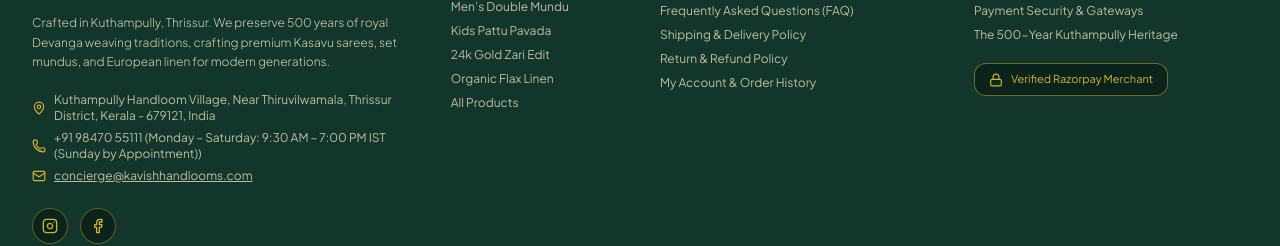
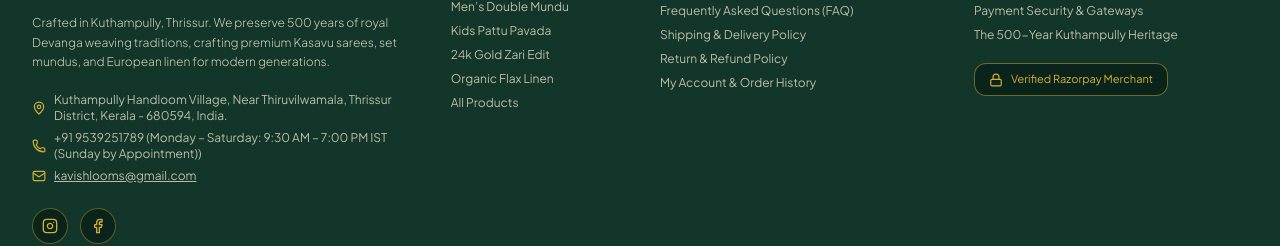
Before and after one commit to sk-sanju/kavish, a React (Vite) app: page / in a window 1280 px wide. Shown: the part 4414-4660 px from the top of the page. Built offline with nearby package versions, Linux system fonts and the light colour scheme; no server answers; the database is empty; a web font is replaced by a local one.

Commit message:
feat: implement central configuration, admin management context, and supporting UI components

```diff
--- a/index.html
+++ b/index.html
@@ -44,14 +44,14 @@
       "url": "https://kavish.xenotrix.in",
       "logo": "https://kavish.xenotrix.in/src/assets/logo.png",
       "description": "Authentic Kuthampully GI Tag Kasavu Sarees, Men's Mundu & Luxury Kerala Handlooms",
-      "telephone": "+919847055111",
-      "email": "concierge@kavishhandlooms.com",
+      "telephone": "+919539251789",
+      "email": "kavishlooms@gmail.com",
       "address": {
         "@type": "PostalAddress",
         "streetAddress": "Kuthampully Handloom Village, Near Thiruvilwamala",
         "addressLocality": "Thrissur",
         "addressRegion": "Kerala",
-        "postalCode": "679121",
+        "postalCode": "680594",
         "addressCountry": "IN"
       },
       "priceRange": "₹₹",
--- a/src/components/admin/ContentManagement.tsx
+++ b/src/components/admin/ContentManagement.tsx
@@ -25,12 +25,12 @@ export const ContentManagement: React.FC = () => {
       atelierTitle: 'Kavish Kuthampully Atelier',
       atelierSubtitle: 'Headquarters & Loom House',
       addressLine1: 'Kuthampully Handloom Village, Near Thiruvilwamala',
-      addressLine2: 'Thrissur District, Kerala - 679121, India',
+      addressLine2: 'Thrissur District, Kerala - 680594, India.',
       visitingHoursLine1: 'Monday – Saturday: 9:30 AM – 7:00 PM IST',
       visitingHoursLine2: 'Sunday: 10:00 AM – 5:00 PM (By Appointment)',
-      phone: '+91 4884 282 100 / +91 98470 55111',
-      email: 'concierge@kavishhandlooms.com',
-      whatsappNumber: '919847055111',
+      phone: '+91 9539251789',
+      email: 'kavishlooms@gmail.com',
+      whatsappNumber: '919539251789',
       badgeText: 'Authentic Kuthampully GI Tag Unit'
     }
   );
@@ -240,7 +240,7 @@ export const ContentManagement: React.FC = () => {
                     value={contactForm.email}
                     onChange={(e) => setContactForm({ ...contactForm, email: e.target.value })}
                     className="w-full border border-[#E8DDC7] p-2.5 rounded-xl bg-[#FAF8F1] font-mono font-bold"
-                    placeholder="e.g. concierge@kavishhandlooms.com"
+                    placeholder="e.g. kavishlooms@gmail.com"
                   />
                 </div>
               </div>
@@ -256,7 +256,7 @@ export const ContentManagement: React.FC = () => {
                     value={contactForm.whatsappNumber}
                     onChange={(e) => setContactForm({ ...contactForm, whatsappNumber: e.target.value })}
                     className="w-full border border-[#E8DDC7] p-2.5 rounded-xl bg-[#FAF8F1] font-mono font-bold"
-                    placeholder="e.g. 919847055111 (Country code + number)"
+                    placeholder="e.g. 919539251789 (Country code + number)"
                   />
                   <span className="text-[10px] text-gray-500 mt-1 block">Used to generate one-click WhatsApp chat link.</span>
                 </div>
@@ -318,7 +318,7 @@ export const ContentManagement: React.FC = () => {
                     <Phone className="w-4 h-4 text-[#D4AF37] shrink-0 mt-0.5" />
                     <div>
                       <strong className="text-[#12372A] font-bold block text-[11px]">Direct Concierge Phone:</strong>
-                      <p className="text-[#6B5846] text-[11px]">{contactForm.phone || '+91 4884 282 100 / +91 98470 55111'}</p>
+                      <p className="text-[#6B5846] text-[11px]">{contactForm.phone || '+91 9539251789'}</p>
                     </div>
                   </div>
 
@@ -326,7 +326,7 @@ export const ContentManagement: React.FC = () => {
                     <Mail className="w-4 h-4 text-[#D4AF37] shrink-0 mt-0.5" />
                     <div>
                       <strong className="text-[#12372A] font-bold block text-[11px]">Email Concierge:</strong>
-                      <p className="text-[#6B5846] text-[11px]">{contactForm.email || 'concierge@kavishhandlooms.com'}</p>
+                      <p className="text-[#6B5846] text-[11px]">{contactForm.email || 'kavishlooms@gmail.com'}</p>
                     </div>
                   </div>
 
--- a/src/config/policyConfig.ts
+++ b/src/config/policyConfig.ts
@@ -17,17 +17,17 @@ export const POLICY_CONFIG = {
     LINE_1: 'Kuthampully Handloom Village, Near Thiruvilwamala',
     LINE_2: 'Thrissur District',
     STATE: 'Kerala',
-    PINCODE: '679121',
+    PINCODE: '680594',
     COUNTRY: 'India',
-    FULL: 'Kuthampully Handloom Village, Near Thiruvilwamala, Thrissur District, Kerala - 679121, India'
+    FULL: 'Kuthampully Handloom Village, Near Thiruvilwamala, Thrissur District, Kerala - 680594, India.'
   },
 
   // Customer Concierge & Support Coordinates
-  SUPPORT_EMAIL: 'concierge@kavishhandlooms.com',
+  SUPPORT_EMAIL: 'kavishlooms@gmail.com',
   ADMIN_NOTIFICATION_EMAIL: 'sanjayskpy7@gmail.com',
-  SUPPORT_PHONE: '+91 98470 55111',
-  SUPPORT_PHONE_ALT: '+91 4884 282 100',
-  WHATSAPP_NUMBER: '919847055111',
+  SUPPORT_PHONE: '+91 9539251789',
+  SUPPORT_PHONE_ALT: '+91 9539251789',
+  WHATSAPP_NUMBER: '919539251789',
   WORKING_HOURS: 'Monday – Saturday: 9:30 AM – 7:00 PM IST (Sunday by Appointment)',
 
   // Shipping & Logistics Parameters
--- a/src/context/AdminContext.tsx
+++ b/src/context/AdminContext.tsx
@@ -79,12 +79,12 @@ const DEFAULT_STORE_CONTENT: StoreContentConfig = {
     atelierTitle: 'Kavish Kuthampully Atelier',
     atelierSubtitle: 'Headquarters & Loom House',
     addressLine1: 'Kuthampully Handloom Village, Near Thiruvilwamala',
-    addressLine2: 'Thrissur District, Kerala - 679121, India',
+    addressLine2: 'Thrissur District, Kerala - 680594, India.',
     visitingHoursLine1: 'Monday – Saturday: 9:30 AM – 7:00 PM IST',
     visitingHoursLine2: 'Sunday: 10:00 AM – 5:00 PM (By Appointment)',
-    phone: '+91 4884 282 100 / +91 98470 55111',
-    email: 'concierge@kavishhandlooms.com',
-    whatsappNumber: '919847055111',
+    phone: '+91 9539251789',
+    email: 'kavishlooms@gmail.com',
+    whatsappNumber: '919539251789',
     badgeText: 'Authentic Kuthampully GI Tag Unit'
   }
 };
--- a/src/pages/ContactPage.tsx
+++ b/src/pages/ContactPage.tsx
@@ -8,16 +8,16 @@ export const ContactPage: React.FC = () => {
     atelierTitle: 'Kavish Kuthampully Atelier',
     atelierSubtitle: 'Headquarters & Loom House',
     addressLine1: 'Kuthampully Handloom Village, Near Thiruvilwamala',
-    addressLine2: 'Thrissur District, Kerala - 679121, India',
+    addressLine2: 'Thrissur District, Kerala - 680594, India.',
     visitingHoursLine1: 'Monday – Saturday: 9:30 AM – 7:00 PM IST',
     visitingHoursLine2: 'Sunday: 10:00 AM – 5:00 PM (By Appointment)',
-    phone: '+91 4884 282 100 / +91 98470 55111',
-    email: 'concierge@kavishhandlooms.com',
-    whatsappNumber: '919847055111',
+    phone: '+91 9539251789',
+    email: 'kavishlooms@gmail.com',
+    whatsappNumber: '919539251789',
     badgeText: 'Authentic Kuthampully GI Tag Unit'
   };
 
-  const cleanWhatsappNumber = (contact.whatsappNumber || '919847055111').replace(/[^0-9]/g, '');
+  const cleanWhatsappNumber = (contact.whatsappNumber || '919539251789').replace(/[^0-9]/g, '');
 
   const [formSubmitted, setFormSubmitted] = useState(false);
   const [formData, setFormData] = useState({ name: '', email: '', phone: '', subject: 'Custom Saree / Bespoke Order', message: '' });
```
